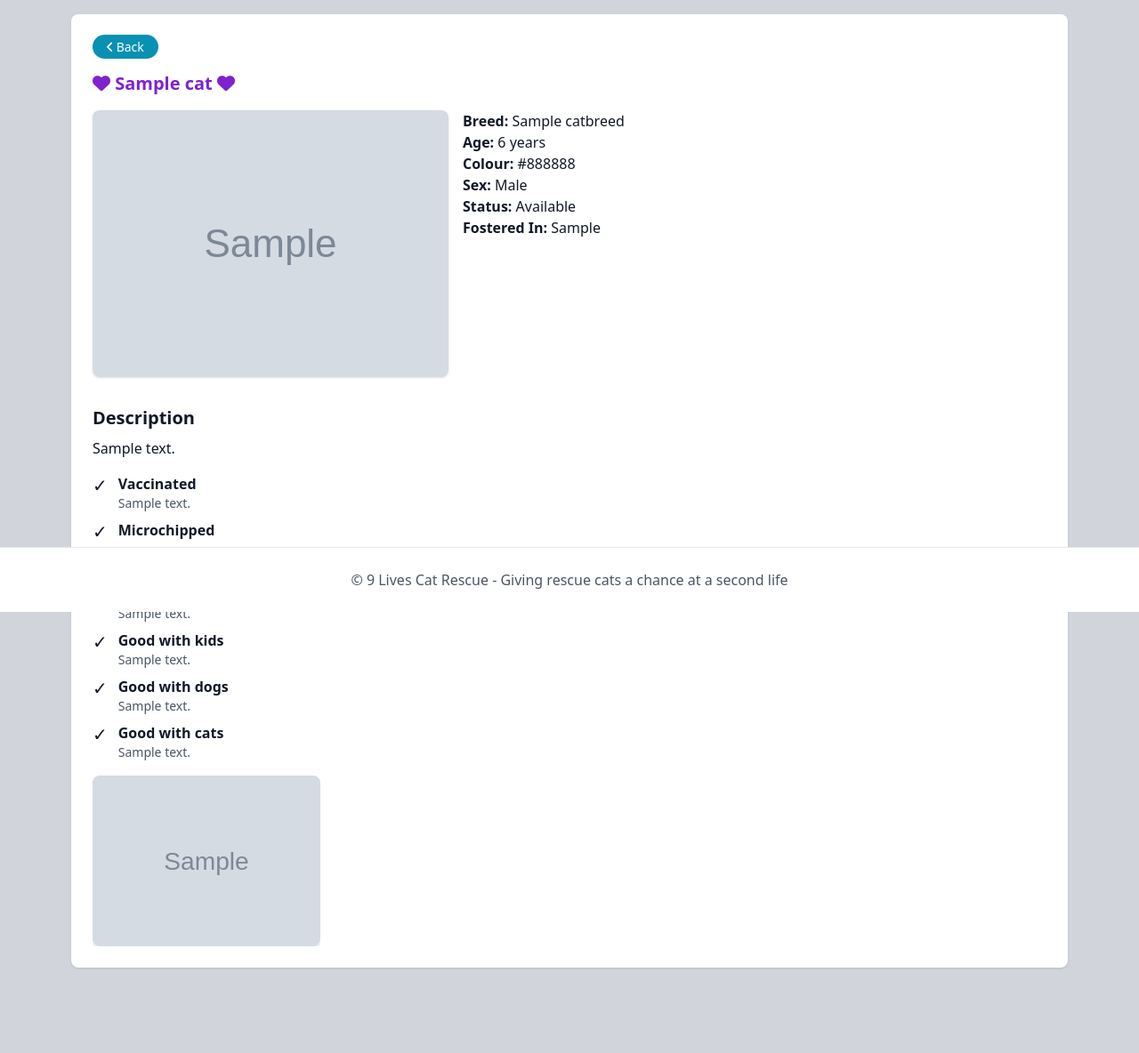
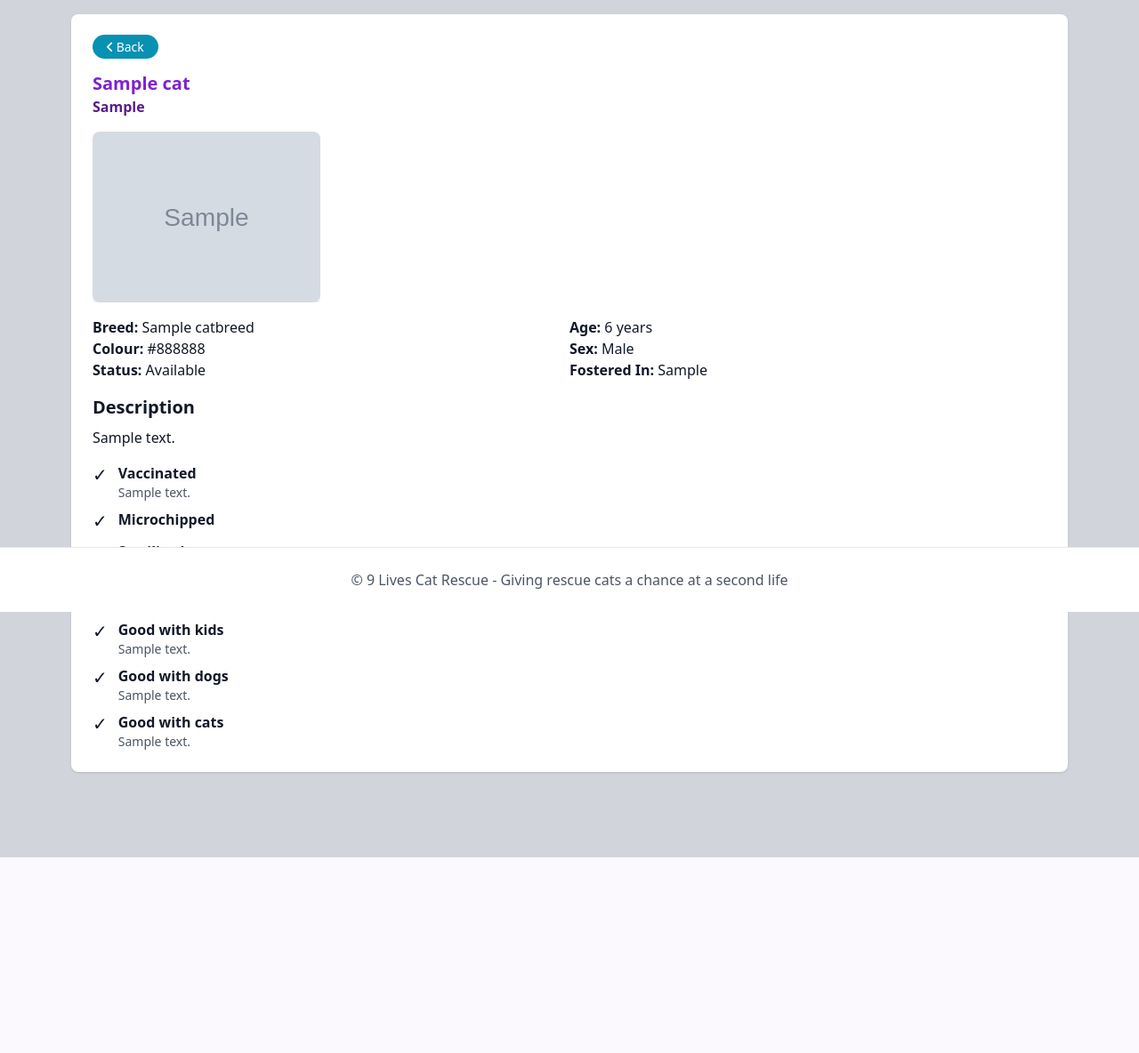
Before and after one commit to jaredarm/cat-rescue-site, a Django app: page /cats/1/ in a window 1280 px wide. Shown: the part 112-1296 px from the top of the page at 89% size. After the commit the page ends 1076 px from the top, so only its background shows below. Run offline with Django 5.2, Linux system fonts and the light colour scheme; tables that the repository leaves empty hold one stand-in row (values such as "Sample post"); grey boxes marked "Sample" are stand-in pictures; parts of the project's set-up code (start-up, migrations or seed data) failed here and were passed over; some libraries are stand-ins or nearby versions.

Commit message:
Enhance cat detail and list templates with improved layout, lightbox functionality, and additional styling

```diff
--- a/cats/templates/cats/cat_detail.html
+++ b/cats/templates/cats/cat_detail.html
@@ -64,23 +64,61 @@
     {% endif %}
 
     <!-- Name -->
-    <h2 class="mt-4 w-full text-center md:text-left text-xl font-semibold text-purple-700">
-        <i class="fa-solid fa-heart"></i>
+    <h2 class="mt-4 w-full text-left text-xl font-semibold text-purple-700">
         {{ cat.name }}
-        <i class="fa-solid fa-heart"></i>
     </h2>
+    <h3 class="w-full text-base font-semibold text-purple-900">
+        {{ cat.tagline }}
+    </h3>
 
+    <!-- Lightbox -->
+    <div x-data="lightbox({ images: [
+            {% for img in cat.images.all %}
+                { url: '{{ img.image.url }}', alt: '{{ img.alt_text|default:"" }}' },
+            {% endfor %}
+        ] })">
 
-    <div class="flex flex-col md:flex-row md:items-start md:space-x-4 mt-4">
-        <img src="{{ cat.primary_image.image.url }}" class="block max-h-[400px] object-cover rounded-lg shadow mb-4">
-        <div class="mt-4 md:mt-0 md:w-2/3 text-left">
-            <p><strong>Breed:</strong> {{ cat.breed }}</p>
-            <p><strong>Age:</strong> {{ cat.age }}</p>
-            <p><strong>Colour:</strong> {{ cat.colour }}</p>
-            <p><strong>Sex:</strong> {{ cat.get_sex_display }}</p>
-            <p><strong>Status:</strong> {{ cat.get_status_display }}</p>
-            <p><strong>Fostered In:</strong> {{ cat.fostered_in }}</p>
+        <!-- Photo grid -->
+        <div class="mt-4 grid grid-cols-2 md:grid-cols-3 lg:grid-cols-4 gap-4">
+            {% for img in cat.images.all %}
+            <div class="overflow-hidden">
+                <img class="h-full w-full object-cover rounded-lg shadow-lg cursor-pointer " src="{{ img.image.url }}"
+                    @click="open({{ forloop.counter0 }})" alt="{{ img.alt_text }}">
+            </div>
+            {% endfor %}
         </div>
+        <!-- Lightbox -->
+        <div x-show="show" x-transition.opacity
+            class="fixed top-0 inset-0 bg-black/90 flex justify-center items-center pt-2 z-40" @click.self="close"
+            @touchstart="touchStart" @touchend="touchEnd">
+
+            <!-- Lightbox image -->
+            <img :src="images[index].url" :alt="images[index].alt" class="max-h-[80vh] max-w-[90vw] rounded-lg" />
+
+            <!-- Close button -->
+            <button
+                class="absolute top-3 right-0 z-50 flex h-16 p-4 w-1/12 cursor-pointer items-start justify-end text-3xl text-white"
+                @click="close"><i class="fa-solid fa-xmark"></i></button>
+
+            <!-- Left button -->
+            <button
+                class="absolute top-1/2 left-0 z-40 h-[80%] w-1/6 -translate-y-1/2  pl-4 text-left text-4xl text-white"
+                @click.stop="prev"><i class="fa-solid fa-angle-left"></i></button>
+
+            <!-- Right button -->
+            <button
+                class="absolute top-1/2 right-0 z-40 h-[80%] w-1/6 -translate-y-1/2 pr-4 text-right text-4xl text-white"
+                @click.stop="next"><i class="fa-solid fa-angle-right"></i></button>
+        </div>
+    </div>
+
+    <div class="grid md:grid-cols-2 mt-4 md:justify-center text-left">
+        <p><strong>Breed:</strong> {{ cat.breed }}</p>
+        <p><strong>Age:</strong> {{ cat.age }}</p>
+        <p><strong>Colour:</strong> {{ cat.colour }}</p>
+        <p><strong>Sex:</strong> {{ cat.get_sex_display }}</p>
+        <p><strong>Status:</strong> {{ cat.get_status_display }}</p>
+        <p><strong>Fostered In:</strong> {{ cat.fostered_in }}</p>
     </div>
 
     <!-- Main Description -->
@@ -177,47 +215,5 @@
         </div>
         <!-- END: Health and compatibility -->
     </div>
-
-
-    <!-- Lightbox -->
-    <div x-data="lightbox({ images: [
-            {% for img in cat.images.all %}
-                { url: '{{ img.image.url }}', alt: '{{ img.alt_text|default:"" }}' },
-            {% endfor %}
-        ] })">
-
-        <!-- Photo grid -->
-        <div class="mt-4 grid grid-cols-1 md:grid-cols-3 lg:grid-cols-4 gap-4">
-            {% for img in cat.images.all %}
-            <div class="overflow-hidden">
-                <img class="h-full w-full object-cover rounded-lg shadow-lg cursor-pointer " src="{{ img.image.url }}"
-                    @click="open({{ forloop.counter0 }})" alt="{{ img.alt_text }}">
-            </div>
-            {% endfor %}
-        </div>
-        <!-- Lightbox -->
-        <div x-show="show" x-transition.opacity
-            class="fixed top-0 inset-0 bg-black/90 flex justify-center items-center pt-2 z-40" @click.self="close"
-            @touchstart="touchStart" @touchend="touchEnd">
-
-            <!-- Lightbox image -->
-            <img :src="images[index].url" :alt="images[index].alt" class="max-h-[80vh] max-w-[90vw] rounded-lg" />
-
-            <!-- Close button -->
-            <button
-                class="absolute top-3 right-0 z-50 flex h-16 p-4 w-1/12 cursor-pointer items-start justify-end text-3xl text-white"
-                @click="close"><i class="fa-solid fa-xmark"></i></button>
-
-            <!-- Left button -->
-            <button
-                class="absolute top-1/2 left-0 z-40 h-[80%] w-1/6 -translate-y-1/2  pl-4 text-left text-4xl text-white"
-                @click.stop="prev"><i class="fa-solid fa-angle-left"></i></button>
-
-            <!-- Right button -->
-            <button
-                class="absolute top-1/2 right-0 z-40 h-[80%] w-1/6 -translate-y-1/2 pr-4 text-right text-4xl text-white"
-                @click.stop="next"><i class="fa-solid fa-angle-right"></i></button>
-        </div>
-    </div>
 </div>
 {% endblock %}
--- a/static/css/styles.css
+++ b/static/css/styles.css
@@ -794,6 +794,10 @@ video {
   margin-bottom: 5rem;
 }
 
+.mb-24 {
+  margin-bottom: 6rem;
+}
+
 .block {
   display: block;
 }
@@ -1581,6 +1585,11 @@ video {
   line-height: 1rem;
 }
 
+.text-base {
+  font-size: 1rem;
+  line-height: 1.5rem;
+}
+
 .font-bold {
   font-weight: 700;
 }
@@ -1683,6 +1692,11 @@ video {
 .text-white {
   --tw-text-opacity: 1;
   color: rgb(255 255 255 / var(--tw-text-opacity, 1));
+}
+
+.text-purple-900 {
+  --tw-text-opacity: 1;
+  color: rgb(88 28 135 / var(--tw-text-opacity, 1));
 }
 
 .underline {
@@ -1850,6 +1864,10 @@ video {
     margin-top: 0px;
   }
 
+  .md\:mb-20 {
+    margin-bottom: 5rem;
+  }
+
   .md\:flex {
     display: flex;
   }
@@ -1876,6 +1894,10 @@ video {
 
   .md\:items-start {
     align-items: flex-start;
+  }
+
+  .md\:justify-center {
+    justify-content: center;
   }
 
   .md\:space-x-4 > :not([hidden]) ~ :not([hidden]) {
--- a/templates/base.html
+++ b/templates/base.html
@@ -84,12 +84,16 @@
     </script>
 
     <!-- MAIN CONTENT -->
-    <main class="max-w-6xl mx-auto mt-28 mb-20 px-4 py-4">
+    <main class="max-w-6xl mx-auto mt-28 mb-24 md:mb-20 p-4">
         {% block content %}{% endblock %}
     </main>
 
     <!-- FOOTER -->
     <footer class="flex w-full bottom-0 fixed bg-white border-t py-6">
+
+        <div class="max-w-6xl mx-auto px-4 text-center text-gray-600">
+            <p>© {{ now|date:"Y" }} 9 Lives Cat Rescue - Giving rescue cats a chance at a second life</p>
+        </div>
         {% if user.is_authenticated %}
         <li>User: {{ user.get_username }}</li>
         <li>
@@ -98,12 +102,7 @@
                 <button type="submit" class="btn btn-link">Logout</button>
             </form>
         </li>
-        {% else %}
-        <!-- <li><a href="{% url 'login' %}?next={{ request.path }}">Login</a></li> -->
         {% endif %}
-        <div class="max-w-6xl mx-auto px-4 text-center text-gray-600">
-            <p>© {{ now|date:"Y" }} 9 Lives Cat Rescue - Giving rescue cats a chance at a second life</p>
-        </div>
     </footer>
 
 </body>
```
Also changed, not shown: cats/templates/cats/cat_list.html (+5 -5 lines).
